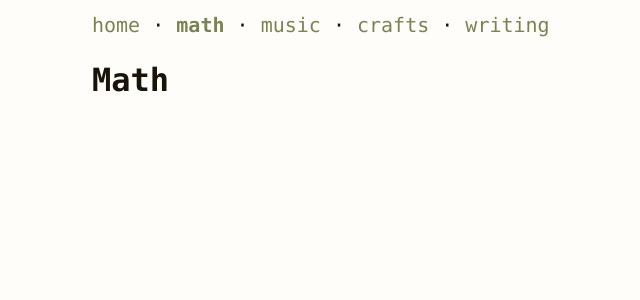
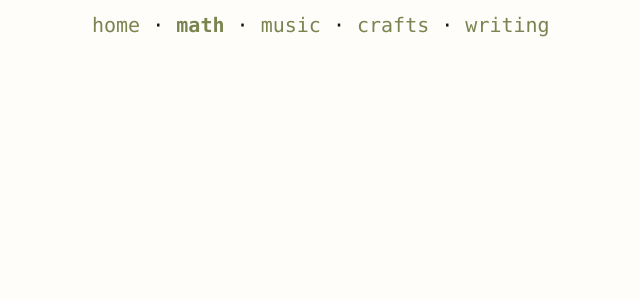
Before and after one commit to keklia/keklia.github.io, a Jekyll site: the page built from math.html, in a window 1280 px wide. Shown: the top 300 px of the page, without its empty margins (196-836 px from the left). Built offline with Jekyll 4.4.1, drawn with Linux system fonts in a browser that asks for light colours.

Commit message:
remove header for consistency

```diff
--- a/math.html
+++ b/math.html
@@ -2,4 +2,3 @@
 layout: default
 title: Math
 ---
-<h1>Math</h1>
```
